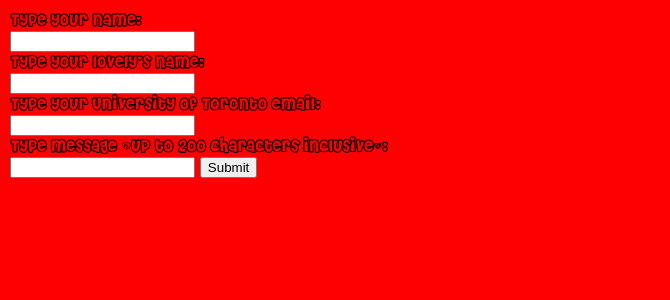
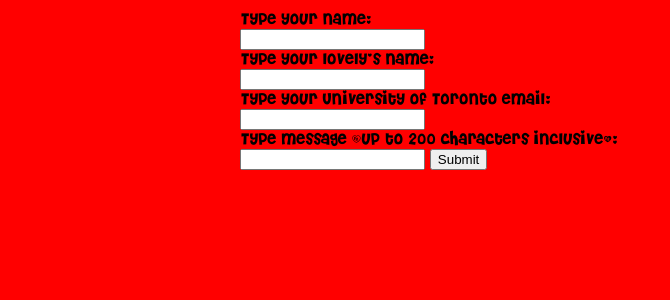
Before and after one commit to udaraweerasinghege/uofthacks2015, a PHP site: page / in a window 1280 px wide. Shown: the part 85-385 px from the top of the page, without its empty margins (0-670 px from the left). Run offline with PHP 8.4, Linux system fonts and the light colour scheme; some libraries are stand-ins or nearby versions.

Commit message:
Updated version

```diff
--- a/public/styles/css/index.css
+++ b/public/styles/css/index.css
@@ -1 +1 @@
-@-webkit-keyframes fadeIn{0%{visibility:hidden;opacity:0}100%{visibility:visible;opacity:1}}@-moz-keyframes fadeIn{0%{visibility:hidden;opacity:0}100%{visibility:visible;opacity:1}}@-ms-keyframes fadeIn{0%{visibility:hidden;opacity:0}100%{visibility:visible;opacity:1}}@keyframes fadeIn{0%{visibility:hidden;opacity:0}100%{visibility:visible;opacity:1}}@-o-keyframes fadeIn{0%{visibility:hidden;opacity:0}100%{visibility:visible;opacity:1}}body{background-color:red;margin:0}@font-face{font-family:Cheri;src:url(../fonts/CHERI___.ttf)}@font-face{font-family:CheriOutline;src:url(../fonts/CHERL___.ttf)}header{font-family:CheriOutline;text-align:center;background-color:pink;display:inline-block;width:100%}main{margin:10px}main form{font-family:CheriOutline}
+@-webkit-keyframes fadeIn{0%{visibility:hidden;opacity:0}100%{visibility:visible;opacity:1}}@-moz-keyframes fadeIn{0%{visibility:hidden;opacity:0}100%{visibility:visible;opacity:1}}@-ms-keyframes fadeIn{0%{visibility:hidden;opacity:0}100%{visibility:visible;opacity:1}}@keyframes fadeIn{0%{visibility:hidden;opacity:0}100%{visibility:visible;opacity:1}}@-o-keyframes fadeIn{0%{visibility:hidden;opacity:0}100%{visibility:visible;opacity:1}}body{background-color:red;margin:0}@font-face{font-family:Cheri;src:url(../fonts/CHERI___.ttf)}@font-face{font-family:CheriOutline;src:url(../fonts/CHERL___.ttf)}header{font-family:CheriOutline;text-align:center;background-color:pink;display:inline-block;width:100%}main{margin:10px}main form{margin-top:10px;font-family:Cheri;margin:0 auto;display:block;position:relative}@media screen and (min-width: 800px){main form{width:800px}}@media screen and (max-width: 699px){main form{width:100%}}
--- a/public/styles/scss/index.scss
+++ b/public/styles/scss/index.scss
@@ -25,9 +25,18 @@ header {
 
 main {
 	margin: 10px;
+	form {
+		margin-top: 10px;
+		font-family: Cheri;
+		@include cssCenterX("absolute", true);
+		@include mediaMinWidth(800) {
+			width: 800px;
+		}
+		@include mediaMaxWidth(699) {
+			width: 100%;
+		}
 
-	form {
-		font-family: CheriOutline;
+
+
 	}
-
 }
```
Also changed, not shown: public/index.html (+4 -3 lines).
